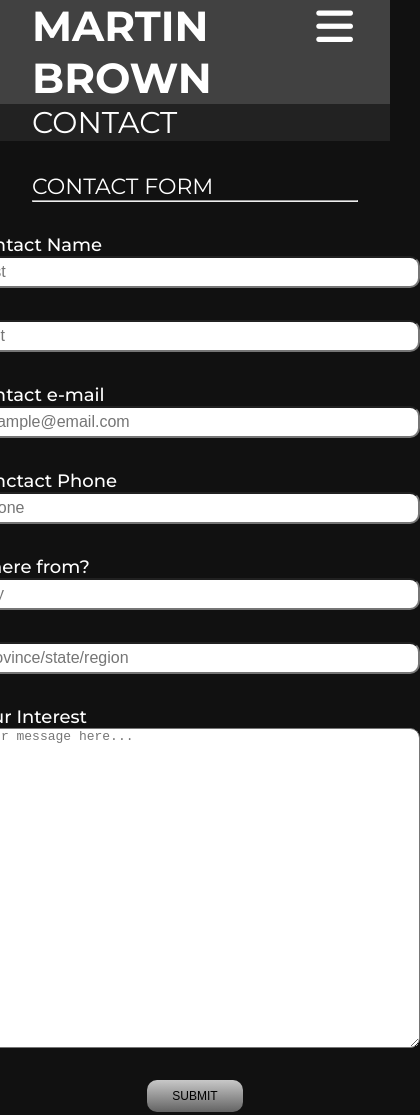
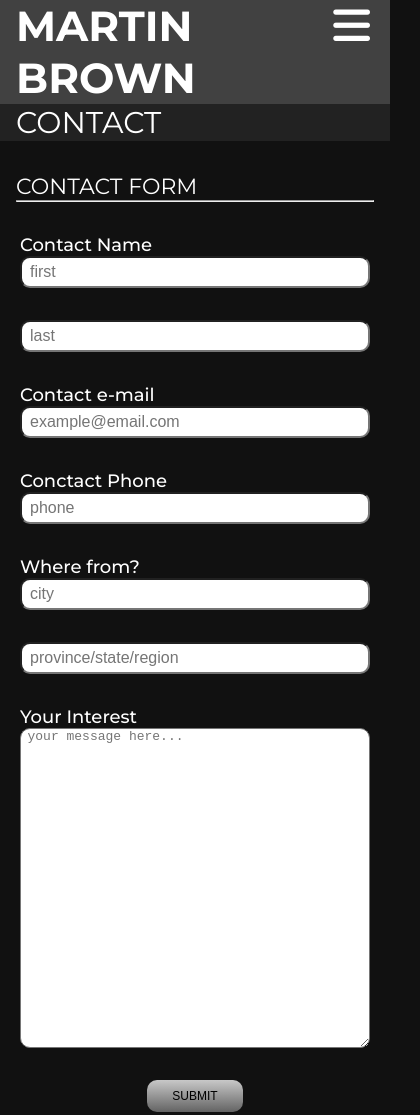
Before and after one commit to martin201285/Coder_DesarrolloWeb, a website: page pages/contact.html in a window 390 px wide. Shown: the top 1115 px of the page, 420 px wide, since content can reach past the window. Drawn offline with Linux system fonts and the light colour scheme.

Commit message:
44530 - FIX - Se realizan ajustes menores en las medias queries

```diff
--- a/scss/misc/_normalize.scss
+++ b/scss/misc/_normalize.scss
@@ -45,6 +45,10 @@ html {
             @media (max-width: 1150px) {
                 padding: 0 $spacing-md;
             }
+
+            @media (max-width: 475px) {
+                padding: 0 $spacing-sm;
+            }
         }
 
         main {
@@ -68,6 +72,11 @@ html {
             @media (max-width: 1150px) {
                 margin-left: $spacing-md;
                 margin-right: $spacing-md;
+            }
+
+            @media (max-width: 475px) {
+                margin-left: $spacing-sm;
+                margin-right: $spacing-sm;
             }
         }
 
@@ -94,8 +103,4 @@ html {
             }
         }
     }
-
-    @media (max-width: 680px) {
-        // font-size: 50%;
-    }
 }
--- a/scss/pages/_contact.scss
+++ b/scss/pages/_contact.scss
@@ -43,7 +43,7 @@
                         font-size: $fonts-sm;
 
                         @media (max-width: 1150px) {
-                            width: 45.0rem;
+                            width: 35.0rem;
                         }
                     }
 
@@ -55,7 +55,7 @@
                         font-size: $fonts-sm;
 
                         @media (max-width: 1150px) {
-                            width: 45.0rem;
+                            width: 35.0rem;
                         }
                     }
                 }
--- a/scss/pages/_index.scss
+++ b/scss/pages/_index.scss
@@ -61,8 +61,9 @@
         width: 44.0rem;
         height: 44.8rem;
 
-        @media (max-width: 485px) {
+        @media (max-width: 475px) {
             width: 100%;
+            height: auto;
         }
     }
 }
--- a/scss/partials/_header.scss
+++ b/scss/partials/_header.scss
@@ -86,6 +86,10 @@ header {
         align-items: center;
         padding: 0 $spacing-md;
     }
+
+    @media (max-width: 475px) {
+        padding: 0 $spacing-sm;
+    }
 }
 
 #check {
@@ -120,6 +124,12 @@ header {
         top: 0;
         right: $spacing-md;
         background-color: $background-header-footer;
-        padding: 0.5rem;
+        padding: 0.4rem;
     }
 }
+
+@media (max-width: 475px) {
+    #btn {
+        right: $spacing-sm;
+    }
+}
```
Also changed, not shown: css/translated.css.
